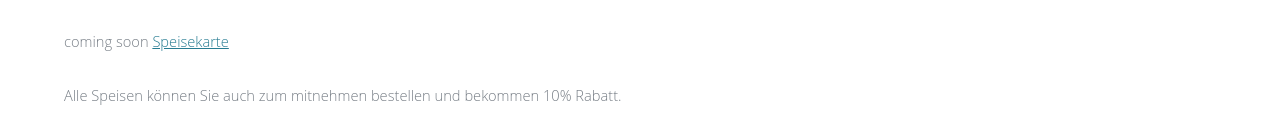
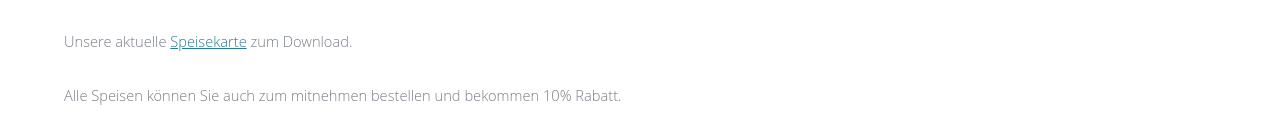
Before and after one commit to markusmo/haslach_hp, a plain HTML site: page hp_current/menu.html in a window 1280 px wide. Shown: the part 805-924 px from the top of the page. Drawn offline with Linux system fonts and the light colour scheme.

Commit message:
added new menu

```diff
--- a/hp_current/menu.html
+++ b/hp_current/menu.html
@@ -51,7 +51,7 @@
 						<!-- hier bild mit kellner/essen angerichtet -->
 						<img src="images/pic05.jpg" alt="" />
 					</div>
-					<p>coming soon <a href="#">Speisekarte</a></p>
+					<p>Unsere aktuelle <a href="Speisekarte_2017.pdf">Speisekarte</a> zum Download.</p>
 					<p>Alle Speisen k&oumlnnen Sie auch zum mitnehmen bestellen und bekommen 10% Rabatt.</p>
 				</div>
 			</section>
```
Also changed, not shown: 1 other file.
